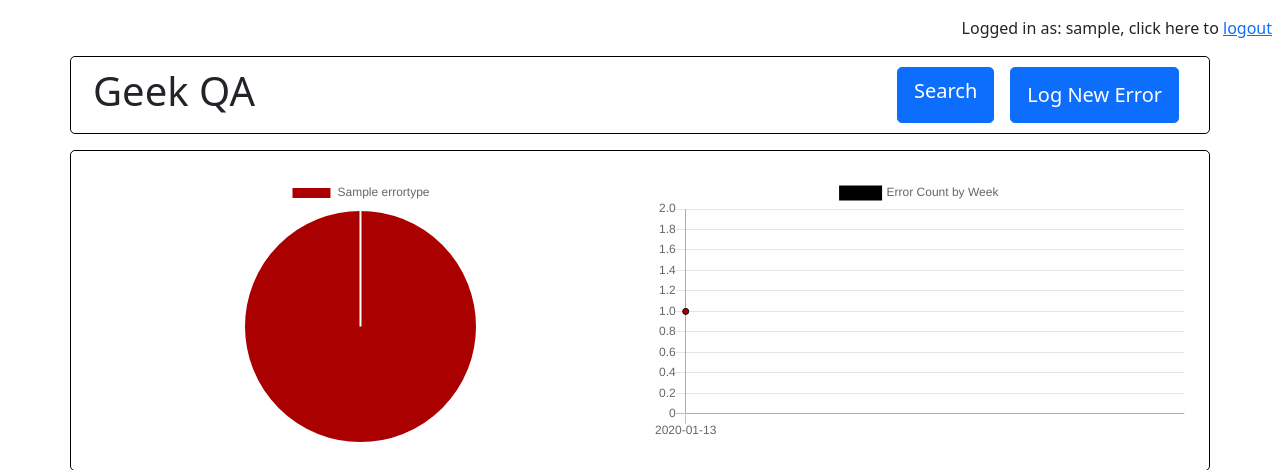
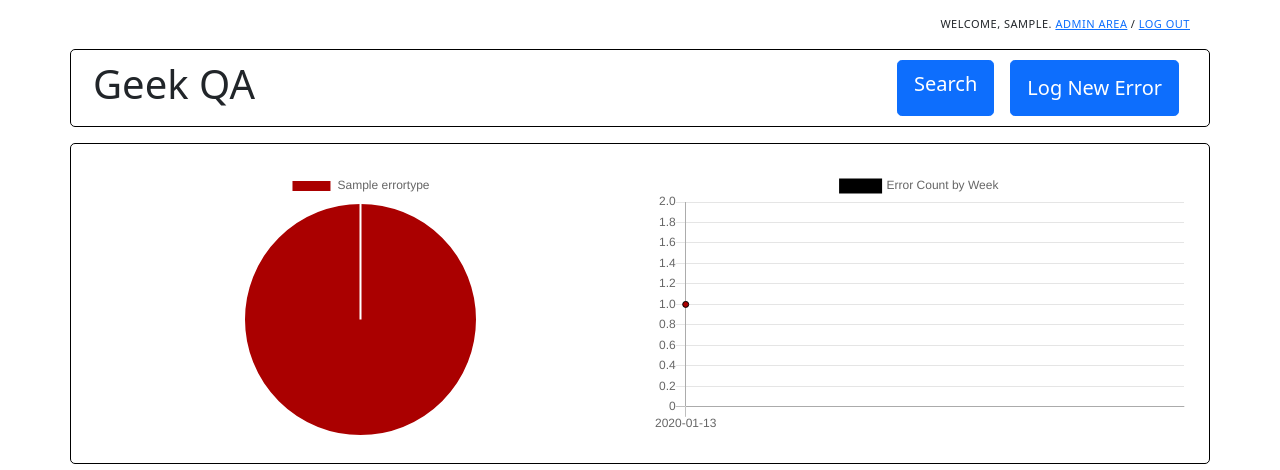
Before and after one commit to EKU-IT-Geeks-Tech-Team/eku_it_geeks_qa_monitoring_system, a Django app: page / in a window 1280 px wide. Shown: the top 470 px of the page. Run offline with Django 3.2, Linux system fonts and the light colour scheme; the first user in the database is signed in; tables that the repository leaves empty hold one stand-in row (Sample ...); some libraries are stand-ins or nearby versions.

Commit message:
Added link to admin area

```diff
--- a/qa/templates/qa/base.html.j2
+++ b/qa/templates/qa/base.html.j2
@@ -15,21 +15,44 @@
       href="{% static 'favicon.ico' %}"
     />
 
-    {% block styles %} {% endblock styles %}
+    {% block styles %}
+    {% endblock styles %}
+
+    <style>
+      #user-tools {
+        font-weight: 300;
+        font-size: 11px;
+        letter-spacing: 0.5px;
+        text-transform: uppercase;
+        text-align: right;
+      }
+
+      #user-tools a {
+        border-bottom: 1px solid rgba(255, 255, 255, 0.25);
+      }
+
+      #user-tools a:focus, #user-tools a:hover {
+        text-decoration: none;
+        border-bottom-color: #79aec8;
+        color: #79aec8;
+      }
+    </style>
   </head>
 
   <body>
-  {% if user.is_authenticated %}
-    <div class="d-flex justify-content-between mx-2 mt-3">
-      <div></div>
-      <div>
-        Logged in as: {{ user }}, click here to
-        <a href="{% url 'logout' %}?next=/">logout</a>
+    <div class="container mt-3">
+      {% if user.is_authenticated %}
+      <div class="d-flex justify-content-between mx-2 mt-3">
+        <div></div>
+        <div id="user-tools">
+          Welcome, {{ user.first_name }}.
+          <a href="/admin">Admin area</a> /
+          <a href="{% url 'logout' %}?next=/">Log out</a>
+        </div>
       </div>
-    </div>
-  {% endif %}
-
-    <div class="container mt-3">{% block content %} {% endblock content %}</div>
+    {% endif %}
+    {% block content %} {% endblock content %}
+  </div>
 
     <script
       src="https://cdn.jsdelivr.net/npm/bootstrap@5.0.0-beta1/dist/js/bootstrap.bundle.min.js"
```
